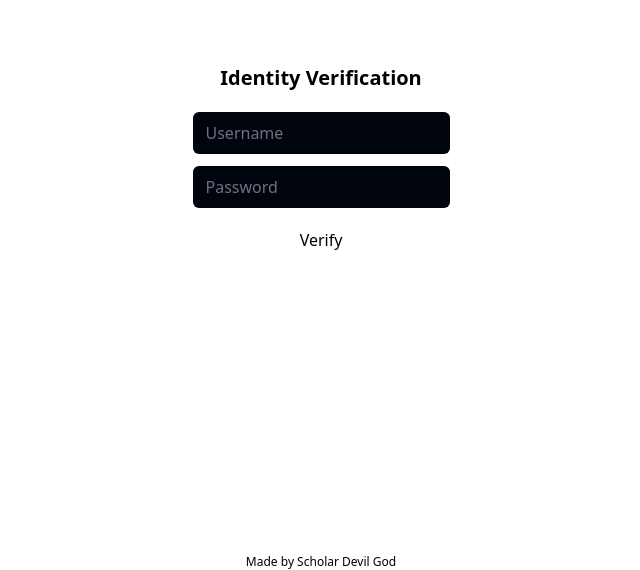
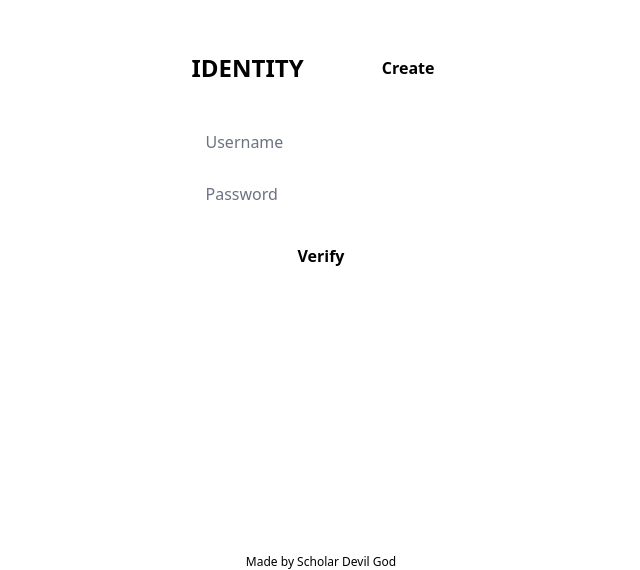
Before and after one commit to SuuSoJeat/dawn-identity-web, a Next.js app: page /identification/verification in a window 1280 px wide. Shown: the part 230-800 px from the top of the page, without its empty margins (319-959 px from the left). Built offline with nearby package versions, Linux system fonts and the light colour scheme.

Commit message:
fix(verification): verification form styles

```diff
--- a/pages/identification/verification.tsx
+++ b/pages/identification/verification.tsx
@@ -4,16 +4,25 @@
 
 export default function Verification() {
   return (
-    <div className="inset-0 mx-auto flex max-w-sm flex-col items-center justify-center space-y-5 rounded-lg p-5 backdrop-blur-md dark:bg-white/5 dark:text-slate-500">
-      <h1 className="font-sans text-xl font-semibold">Identity Verification</h1>
-      <form className="space-y-3">
+    <div className=" mx-auto flex flex-col items-center justify-center gap-8 rounded-md  p-5  backdrop-blur-md  dark:bg-white/5">
+      <div className="flex w-full items-center justify-between">
+        <h1 className=" select-none text-center font-sans text-2xl font-bold uppercase">Identity</h1>
+        <a
+          href="/identification/creation"
+          className="dark:bg-midnight dark:hover:border-crimson dark:hover:bg-crimson/50 focus-visible:outline-crimson select-none rounded-md p-2 px-4 font-semibold capitalize focus-visible:outline-none dark:hover:text-red-50"
+        >
+          Create
+        </a>
+      </div>
+      <form className="flex w-full flex-col gap-5 ">
+        <div className="flex w-full flex-col gap-2">
           <input
             name="username"
             type="text"
             autoComplete="username"
             required
             placeholder="Username"
-          className="block w-full rounded-md border-transparent bg-midnight focus:border-slate-900 focus:ring-0"
+            className="dark:bg-midnight focus:border-crimson caret-crimson block w-full rounded-md border-2 border-transparent focus:outline-none focus:ring-0 focus-visible:outline-none "
           />
           <input
             name="password"
@@ -21,9 +30,13 @@
             autoComplete="current-password"
             required
             placeholder="Password"
-          className="block w-full rounded-md border-transparent bg-midnight focus:border-slate-900 focus:ring-0"
+            className="dark:bg-midnight focus:border-crimson caret-crimson block w-full rounded-md border-2 border-transparent focus:outline-none focus:ring-0 focus-visible:outline-none "
           />
-        <button type="submit" className="w-full rounded-md p-2 dark:bg-red-900/10  dark:hover:bg-midnight">
+        </div>
+        <button
+          type="submit"
+          className="dark:bg-midnight dark:hover:border-crimson dark:hover:bg-crimson/50 focus-visible:outline-crimson w-full select-none rounded-md p-2 px-4 font-semibold capitalize focus-visible:outline-none dark:hover:text-red-50"
+        >
           Verify
         </button>
       </form>
--- a/styles/globals.css
+++ b/styles/globals.css
@@ -1,3 +1,9 @@
 @tailwind base;
 @tailwind components;
 @tailwind utilities;
+
+@layer base {
+  body {
+    @apply dark:bg-midnight dark:text-slate-500;
+  }
+}
--- a/tailwind.config.js
+++ b/tailwind.config.js
@@ -7,6 +7,7 @@
     extend: {
       colors: {
         midnight: '#00040d',
+        crimson: '#DC143C'
       }
     },
   },
```
Lines whose indentation alone changed are shown as unchanged.
